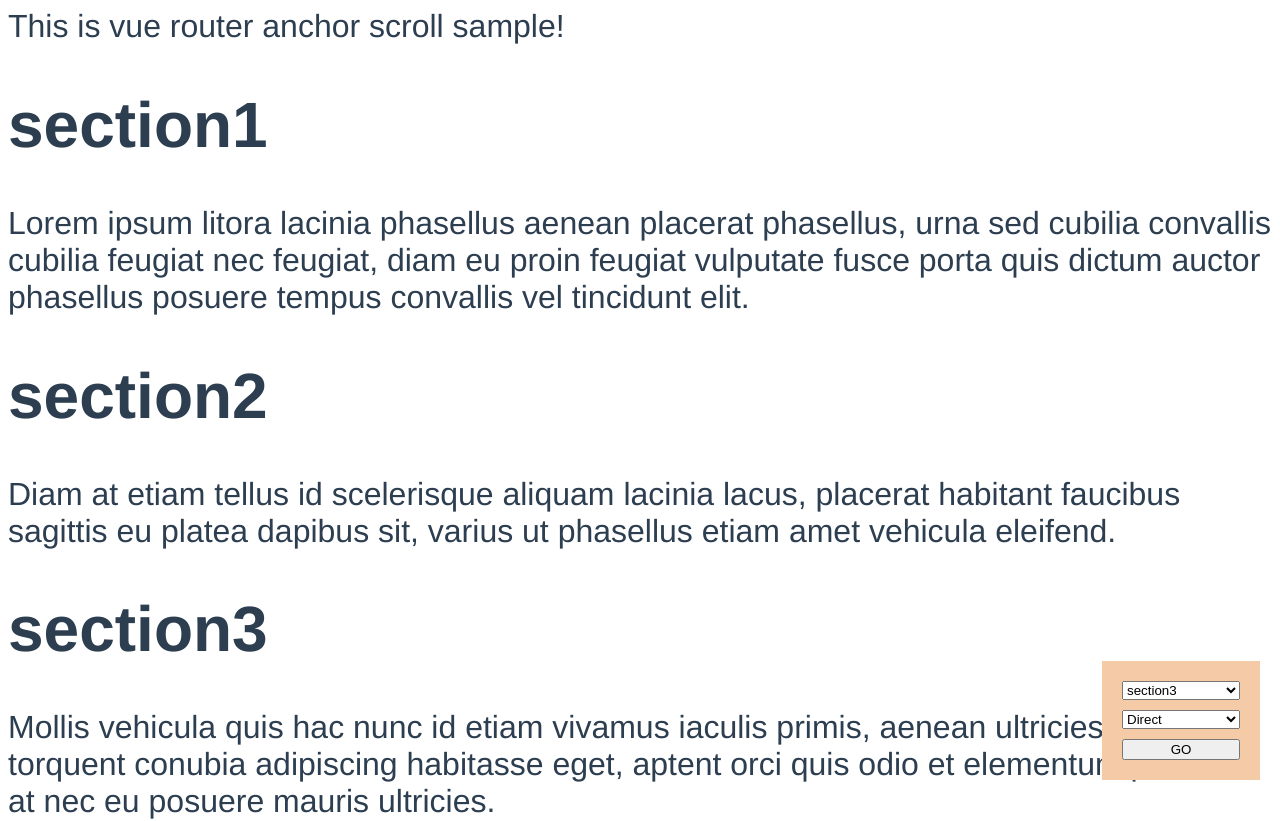
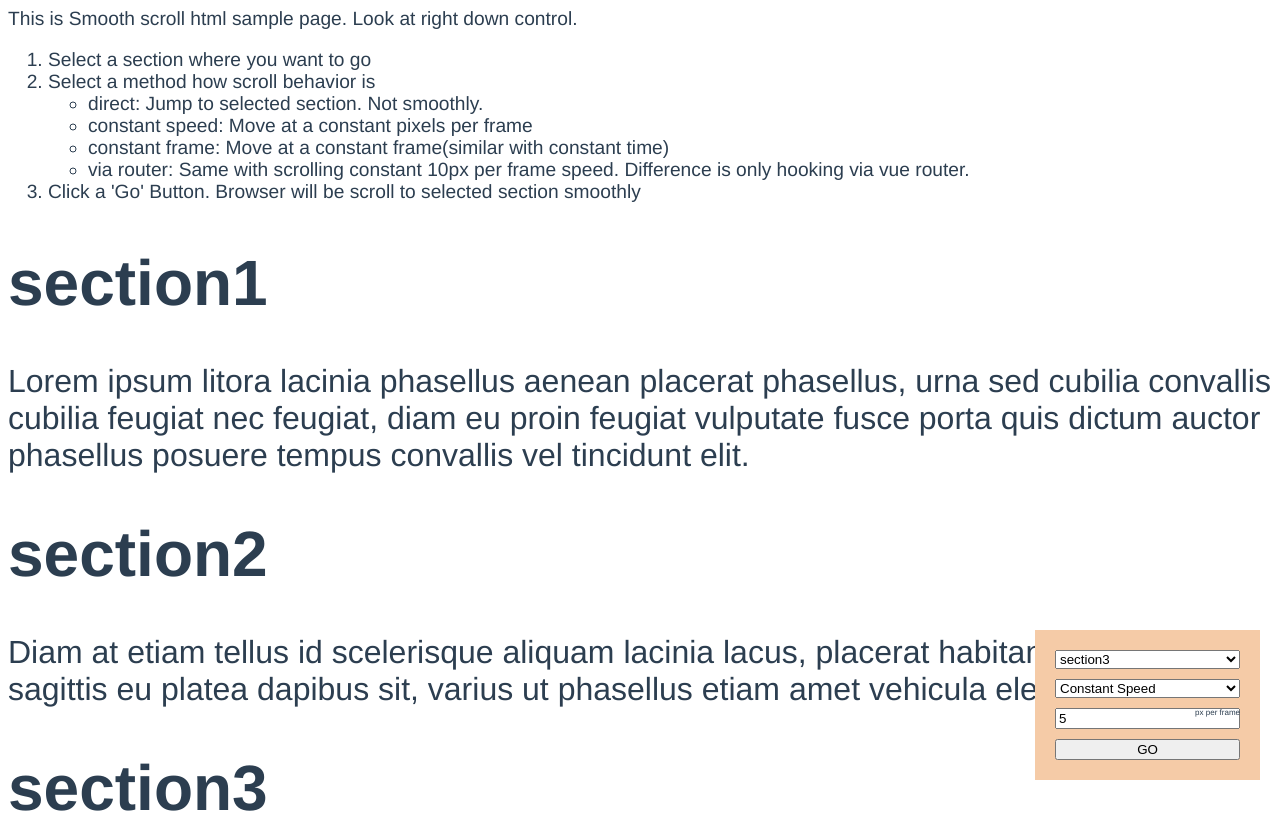
Before and after one commit to oneyedev/vue-router-anchor-scroll-sample, a Vue app: page /smooth in a window 1280 px wide. Shown: the top 821 px of the page. Built offline with nearby package versions, Linux system fonts and the light colour scheme.

Commit message:
Add notice section

```diff
--- a/src/views/Index.vue
+++ b/src/views/Index.vue
@@ -1,6 +1,10 @@
 <template>
   <div class="home">
-    This is vue router anchor scroll sample!
+    <div class="notice">
+      This is Anchor index html sample page. Look at right down control. Click a
+      section where you want to go. Browser will be jump to selected section.
+      <br />Smooth scrolling sample is <a :href="`smooth`">here</a>
+    </div>
     <h1 id="section1">section1</h1>
     Lorem ipsum litora lacinia phasellus aenean placerat phasellus, urna sed
     cubilia convallis cubilia feugiat nec feugiat, diam eu proin feugiat
@@ -53,15 +57,17 @@ export default {
   },
   methods: {
     goToAnchor(anchor) {
-      const name = this.$route.name;
-      const hash = "#" + anchor.id;
-      this.$router.push({ name, hash });
+      const top = anchor.offsetTop;
+      window.scrollTo(0, top);
     }
   }
 };
 </script>
 
 <style scoped>
+.notice {
+  font-size: 1.2rem;
+}
 .index {
   position: fixed;
   font-size: 1.2rem;
--- a/src/views/Smooth.vue
+++ b/src/views/Smooth.vue
@@ -1,6 +1,30 @@
 <template>
   <div class="home">
-    This is vue router anchor scroll sample!
+    <div class="notice">
+      This is Smooth scroll html sample page. Look at right down control.
+      <ol>
+        <li>Select a section where you want to go</li>
+        <li>Select a method how scroll behavior is</li>
+        <ul>
+          <li>
+            direct: Jump to selected section. Not smoothly.
+          </li>
+          <li>constant speed: Move at a constant pixels per frame</li>
+          <li>
+            constant frame: Move at a constant frame(similar with constant time)
+          </li>
+          <li>
+            via router: Same with scrolling constant 10px per frame speed.
+            Difference is only hooking via vue router.
+          </li>
+        </ul>
+        <li>
+          Click a 'Go' Button. Browser will be scroll to selected section
+          smoothly
+        </li>
+      </ol>
+    </div>
+
     <h1 id="section1">section1</h1>
     Lorem ipsum litora lacinia phasellus aenean placerat phasellus, urna sed
     cubilia convallis cubilia feugiat nec feugiat, diam eu proin feugiat
@@ -62,7 +86,7 @@ export default {
   data: () => ({
     anchors: [],
     where: "section3",
-    how: "direct",
+    how: "speed",
     speed: 5,
     frame: 120
   }),
@@ -126,6 +150,10 @@ export default {
 </script>
 
 <style scoped>
+.notice {
+  font-size: 1.2rem;
+}
+
 .control_area {
   position: fixed;
   right: 20px;
```
